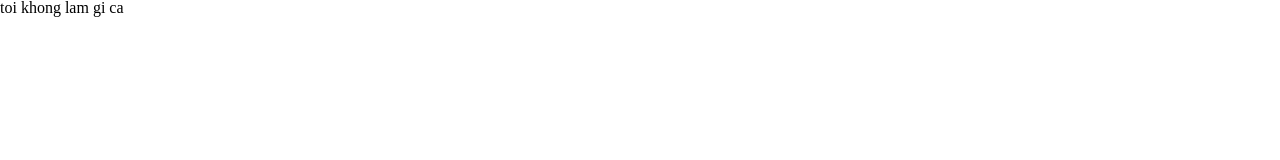
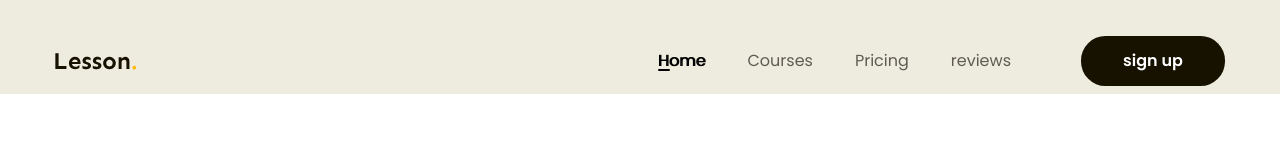
Before and after one commit to hoaiduc01/duantest, a plain HTML site: page index.html in a window 1280 px wide. Shown: the top 160 px of the page. Drawn offline with Linux system fonts and the light colour scheme.

Commit message:
lam phan header

```diff
--- a/assets/css/style.css
+++ b/assets/css/style.css
@@ -1,11 +1,92 @@
-*{
-    box-sizing: border-box;
+* {
+  box-sizing: border-box;
 }
 
-html{
-    font-size: 62.5%;
+html {
+  font-size: 62.5%;
 }
 
-body{
-    font-size: 1.6em;
+body {
+  font-size: 1.6rem;
+  /* font-family: "Sen", sans-serif; */
+  font-family: "Poppins", sans-serif;
 }
+
+a {
+  text-decoration: none;
+}
+
+.btn {
+  display: inline-block;
+  min-width: 118px;
+  padding: 0 16px;
+  line-height: 50px;
+  color: #fff;
+  text-align: center;
+  font-size: 1.6rem;
+  font-weight: 600;
+  border-radius: 24.5px;
+  background-color: #171100;
+}
+
+.main-content {
+  width: 1170px;
+  max-width: calc(100% - 48px);
+  margin-left: auto;
+  margin-right: auto;
+}
+.header {
+  background: #edecdf;
+}
+
+.header.fixed {
+  position: sticky;
+  top: -28px;
+}
+
+.header .body {
+  display: flex;
+  align-items: center;
+  padding: 36px 0 8px;
+}
+
+nav {
+  margin-left: auto;
+}
+
+nav ul {
+  display: flex;
+}
+
+.nav a {
+  position: relative;
+  color: #5f5b53;
+  font-size: 1.6rem;
+  /* background-color: aqua; */
+  padding: 8px 21px;
+}
+.nav li.active a,
+.nav a:hover {
+  color: black;
+  /* font-weight: 600; */
+  text-shadow: 1px 0 0;
+}
+
+.nav li.active a::after {
+  position: absolute;
+  left: 21px;
+  bottom: 6;
+  content: "";
+  display: block;
+  width: 12px;
+  height: 2px;
+  border-radius: 1px;
+  background: black;
+}
+
+.header .btn-sign-up {
+  min-width: 144px;
+}
+.header .action {
+  margin-left: 49px;
+}
--- a/index.html
+++ b/index.html
@@ -5,11 +5,46 @@
     <meta name="viewport" content="width=device-width, initial-scale=1.0" />
     <!-- reset css -->
     <link rel="stylesheet" href="./assets/css/reset.css" />
+    <!-- embed font -->
+    <link rel="preconnect" href="https://fonts.googleapis.com" />
+    <link rel="preconnect" href="https://fonts.gstatic.com" crossorigin />
+    <link
+      href="https://fonts.googleapis.com/css2?family=Poppins:ital,wght@0,100;0,200;0,300;0,400;0,500;0,600;0,700;0,800;0,900;1,100;1,200;1,300;1,400;1,500;1,600;1,700;1,800;1,900&family=Sen:wght@400..800&display=swap"
+      rel="stylesheet"
+    />
     <!-- style -->
     <link rel="stylesheet" href="./assets/css/style.css" />
     <title>lam thu thoy</title>
   </head>
-  <body>
-    <h1>toi khong lam gi ca</h1>
+  <body style="height: 10000px">
+    <header class="header fixed">
+      <div class="main-content">
+        <div class="body">
+          <!-- logo -->
+          <img src="./assets/img/logo.svg" alt="lesson" class="logo" />
+          <!-- nav -->
+          <nav class="nav">
+            <ul>
+              <li class="active">
+                <a href="#!">Home</a>
+              </li>
+              <li>
+                <a href="#!">Courses</a>
+              </li>
+              <li>
+                <a href="#!">Pricing</a>
+              </li>
+              <li>
+                <a href="#!d">reviews</a>
+              </li>
+            </ul>
+          </nav>
+          <!-- btn action -->
+          <div class="action">
+            <a href="#!" class="btn btn-sign-up">sign up</a>
+          </div>
+        </div>
+      </div>
+    </header>
   </body>
 </html>
```
Also changed, not shown: assets/img/logo.svg (added).
